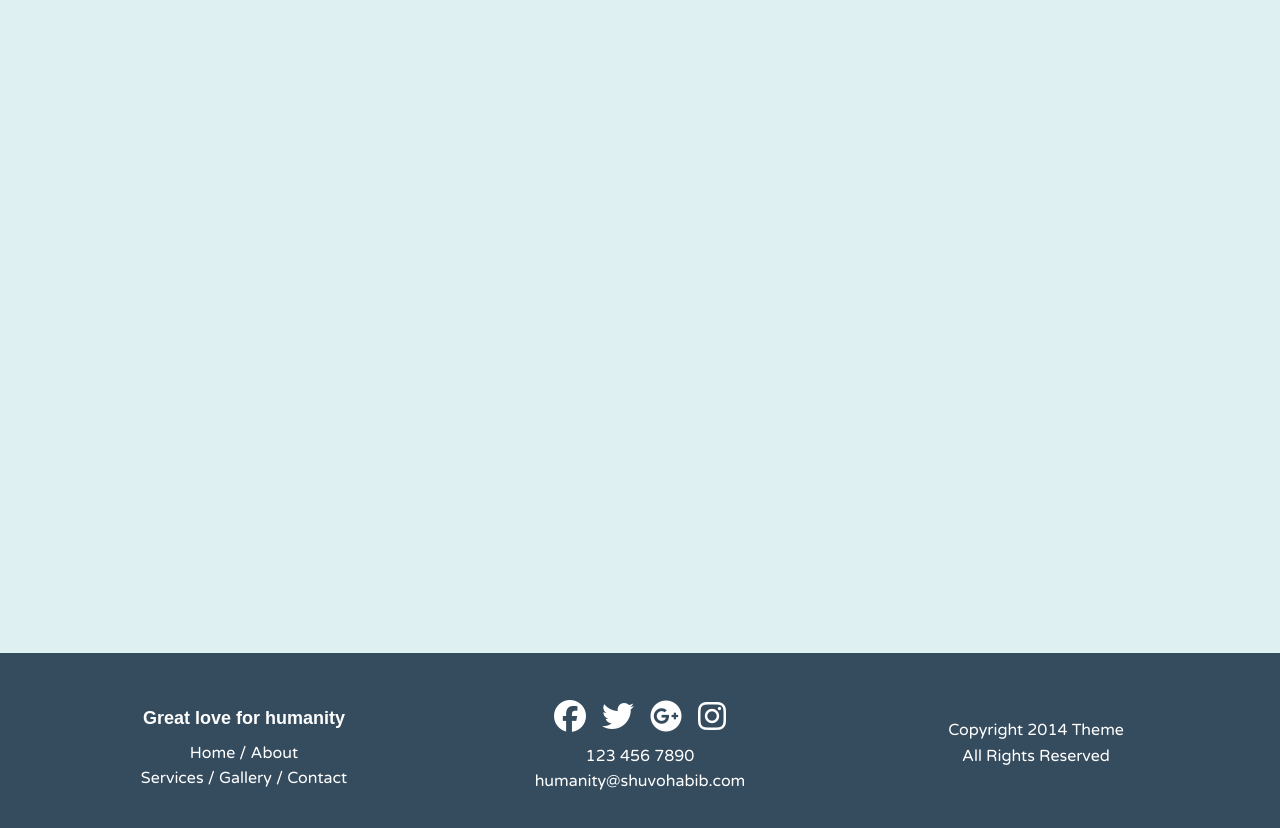
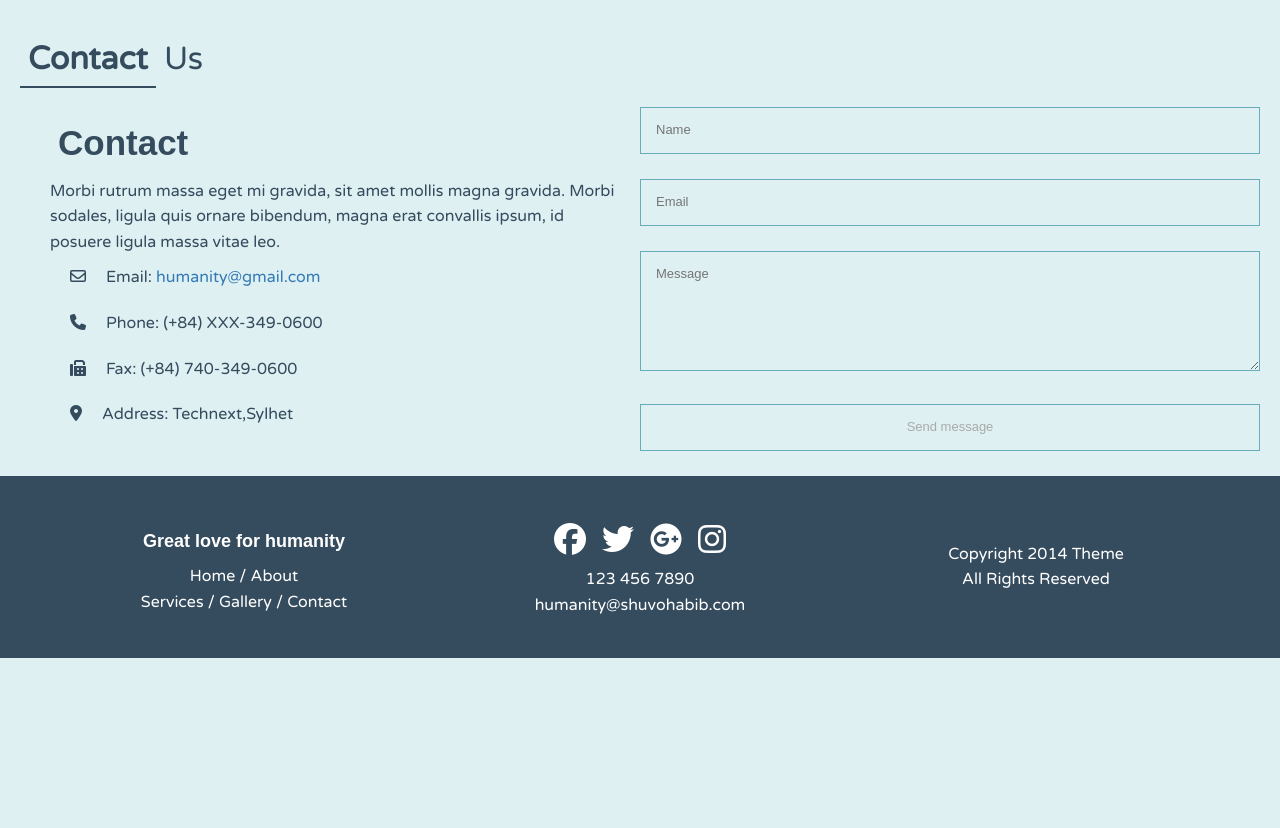
Before and after one commit to jeje-01350/projet-versioning, a plain HTML site: page contact.html in a window 1280 px wide. Shown: the part 46-874 px from the top of the page. After the commit the page ends 800 px from the top, so only its background shows below. Drawn offline with Linux system fonts and the light colour scheme; a web font is replaced by a local one.

Commit message:
feat: ajout page contact

```diff
--- a/contact.html
+++ b/contact.html
@@ -4,26 +4,26 @@
 <head>
     <!-- Meta Tags -->
     <meta charset="UTF-8">
-    <meta http-equiv="X-UA-Compatible" content="IE=edge">
-    <meta name="viewport" content="width=device-width, initial-scale=1.0">
+    <meta content="IE=edge" http-equiv="X-UA-Compatible">
+    <meta content="width=device-width, initial-scale=1.0" name="viewport">
 
     <!-- Fonts -->
-    <link rel="preconnect" href="https://fonts.googleapis.com">
-    <link rel="preconnect" href="https://fonts.gstatic.com" crossorigin>
+    <link href="https://fonts.googleapis.com" rel="preconnect">
+    <link crossorigin href="https://fonts.gstatic.com" rel="preconnect">
     <link href="https://fonts.googleapis.com/css2?family=Allerta+Stencil&display=swap" rel="stylesheet">
 
-    <link rel="preconnect" href="https://fonts.googleapis.com">
-    <link rel="preconnect" href="https://fonts.gstatic.com" crossorigin>
+    <link href="https://fonts.googleapis.com" rel="preconnect">
+    <link crossorigin href="https://fonts.gstatic.com" rel="preconnect">
     <link href="https://fonts.googleapis.com/css2?family=Varela+Round&display=swap" rel="stylesheet">
 
     <!-- CSS -->
-    <link rel="stylesheet" href="./css/style.css">
+    <link href="./css/style.css" rel="stylesheet">
 
     <!-- JS -->
-    <script src="./javascripts/index.js" defer></script>
+    <script defer src="./javascripts/index.js"></script>
 
     <!-- FontAwesome -->
-    <script src="https://kit.fontawesome.com/8f093a95d5.js" crossorigin="anonymous"></script>
+    <script crossorigin="anonymous" src="https://kit.fontawesome.com/8f093a95d5.js"></script>
 
     <!-- Title -->
     <title>Humanity | Home</title>
@@ -34,7 +34,7 @@
 <header>
     <nav>
         <a href="" id="navbar-brand">
-                <img src="./images/logo.png" alt="Logo de Humanity">
+            <img alt="Logo de Humanity" src="./images/logo.png">
         </a>
         <button id="navbar-button">
             <i class="fa-solid fa-bars"></i>
@@ -62,7 +62,7 @@
             </li>
             <li id="navbar-brand-li">
                 <a href="/">
-                        <img src="./images/logo.png" alt="Logo de Humanity">
+                    <img alt="Logo de Humanity" src="./images/logo.png">
                 </a>
             </li>
             <li>
@@ -89,7 +89,38 @@
     </nav>
 </header>
 
-    <main></main>
+<main class="contact">
+    <h1><span>Contact</span> Us</h1>
+    <div class="container-contact">
+        <div class="left">
+            <h2>Contact</h2>
+            <p>Morbi rutrum massa eget mi gravida, sit amet mollis magna gravida. Morbi sodales, ligula quis ornare
+                bibendum, magna erat convallis ipsum, id posuere ligula massa vitae leo.</p>
+            <ul class="clearfix">
+                <li>
+                    <p><span class="fa fa-envelope-o"></span>Email: <a href="mailto:humanity@gmail.com">humanity@gmail.com</a></p>
+                </li>
+                <li>
+                    <p><span class="fa fa-phone"></span>Phone: (+84) XXX-349-0600</p>
+                </li>
+                <li>
+                    <p><span class="fa fa-fax"></span>Fax: (+84) 740-349-0600</p>
+                </li>
+                <li>
+                    <p><span class="fa fa-map-marker"></span>Address: Technext,Sylhet</p>
+                </li>
+            </ul>
+        </div>
+
+        <div class="right">
+            <input type="text" placeholder="Name">
+            <input type="text" placeholder="Email">
+            <textarea placeholder="Message"></textarea>
+            <button>Send message</button>
+        </div>
+
+    </div>
+</main>
 
 <footer>
     <section id="links">
--- a/css/style.css
+++ b/css/style.css
@@ -341,7 +341,6 @@ section#about_us_img article p {
 
 main {
 	position: relative;
-	height: 80vh;
 }
 
 .swiper {
@@ -621,3 +620,81 @@ section#blog-card .width-blog .divider-block .block-read .editor-choice a {
 		width: 300px;
 	}
 }
+/*_*_*_*_*_*_*_*_*_*|*_*_*_*_*_*_*_*_*_*_*/
+/*               CONTACT                 */
+/*_*_*_*_*_*_*_*_*_*|*_*_*_*_*_*_*_*_*_*_*/
+.contact{
+	color: #354b5e;
+}
+.contact h1 {
+	padding-left: 20px;
+	font-weight: lighter;
+}
+.contact h1 span{
+	font-weight: bold;
+	border-bottom: 2px solid;
+	padding: 8px;
+}
+.container-contact{
+	display: flex;
+}
+.container-contact .left {
+	width: 50%;
+	padding: 0 20px 0 50px;
+}
+
+.container-contact .left p,
+.container-contact .left ul li{
+	padding-bottom: 10px;
+}
+
+.container-contact .left ul{
+	padding-left: 20px;
+}
+
+.container-contact .left ul a{
+	color: #337ab7;
+}
+
+.container-contact .left ul li .fa{
+	margin-right: 20px;
+}
+
+.container-contact .right{
+	width: 50%;
+	padding-right: 20px;
+}
+
+.container-contact .right input,
+.container-contact .right textarea,
+.container-contact .right button{
+	width: 100%;
+	padding: 15px;
+	background: transparent;
+	border: 1px solid rgba(104, 171, 187, 1);
+	margin-bottom: 25px;
+	color: #68ABBB !important;
+	font-size: 13px;
+}
+.container-contact .right button {
+	color: #a9a9a9 !important;
+}
+.container-contact .right textarea{
+	height: 120px;
+}
+
+@media (max-width: 850px) {
+	.container-contact{
+		flex-direction: column;
+	}
+	.container-contact .right{
+		width: 100%;
+		padding-left: 20px;
+	}
+	.container-contact .left{
+		width: 100%;
+	}
+	.container-contact .left ul{
+		padding-left: 0;
+	}
+}
```
Lines whose indentation alone changed are shown as unchanged.
